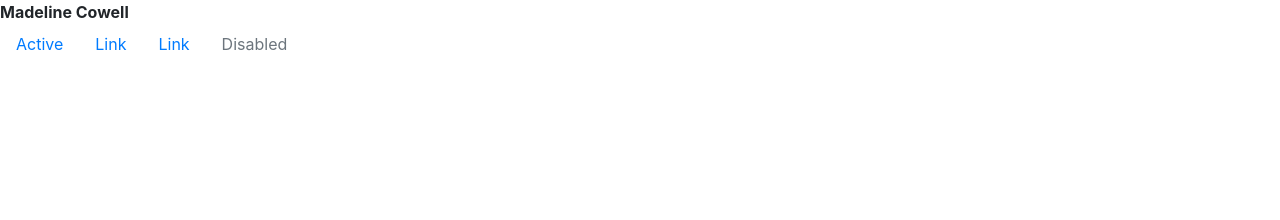
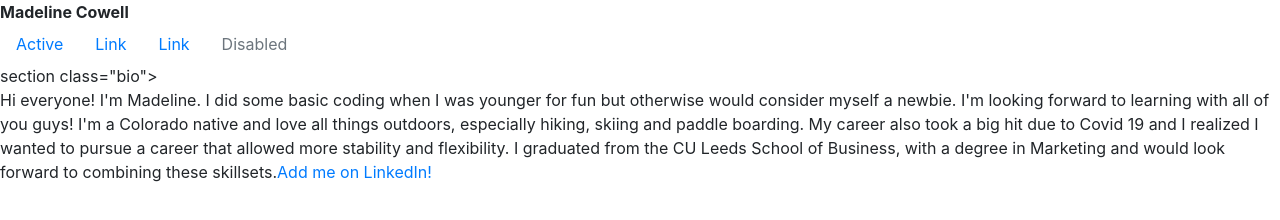
Before and after one commit to MadelineCowell/Responsive-Portfolio, a plain HTML site: page index.html in a window 1280 px wide. Drawn offline with nearby package versions, Linux system fonts and the light colour scheme.

Commit message:
Added S1

```diff
--- a/index.html
+++ b/index.html
@@ -39,5 +39,14 @@
             <a class="nav-link" href="#">Link</a>
             <a class="nav-link disabled" href="#" tabindex="-1" aria-disabled="true">Disabled</a>
           </nav>
+
+          section class="bio">
+            <p id="about">Hi everyone! I'm Madeline. I did some basic coding when I was younger for fun but otherwise would
+                consider myself a newbie. I'm looking forward to learning with all of you guys! I'm a Colorado native and
+                love all things outdoors, especially hiking, skiing and paddle boarding. My career also took a big hit due
+                to Covid 19 and I realized I wanted to pursue a career that allowed more stability and flexibility. I
+                graduated from the CU Leeds School of Business, with a degree in Marketing and would look forward to
+                combining these skillsets.<a href="https://www.linkedin.com/in/madeline-cowell/">Add me on LinkedIn!</a></p>
+        </section>
 </body>
 </html>
```
